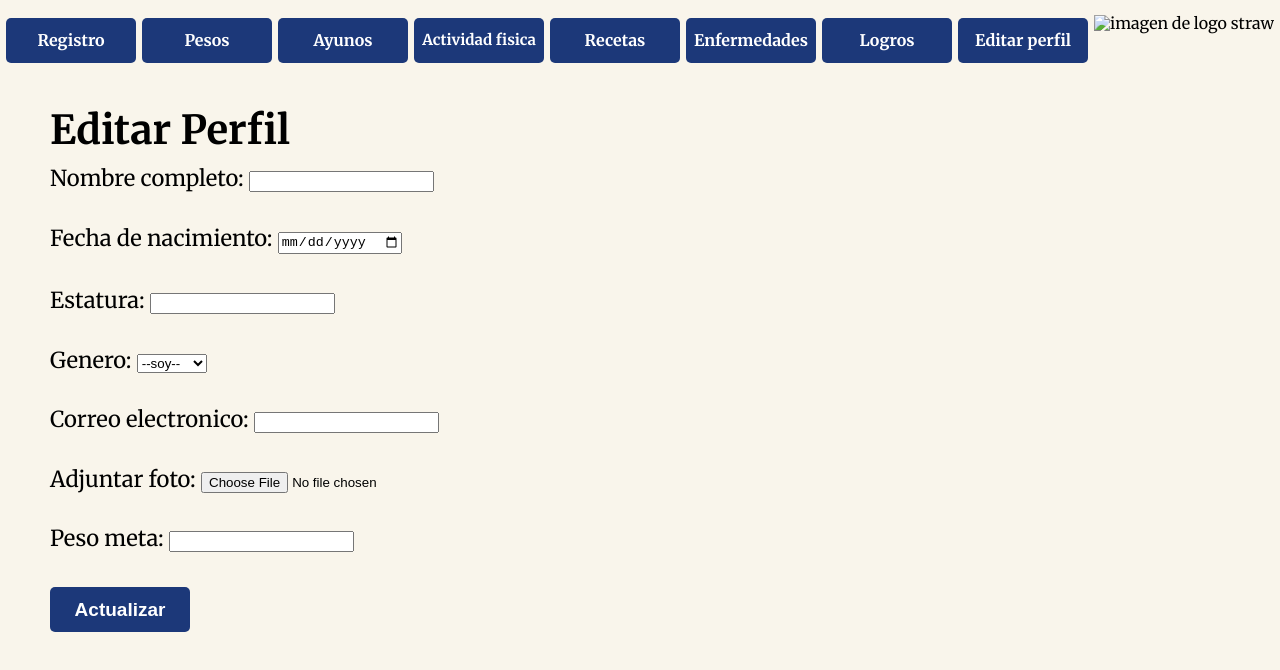
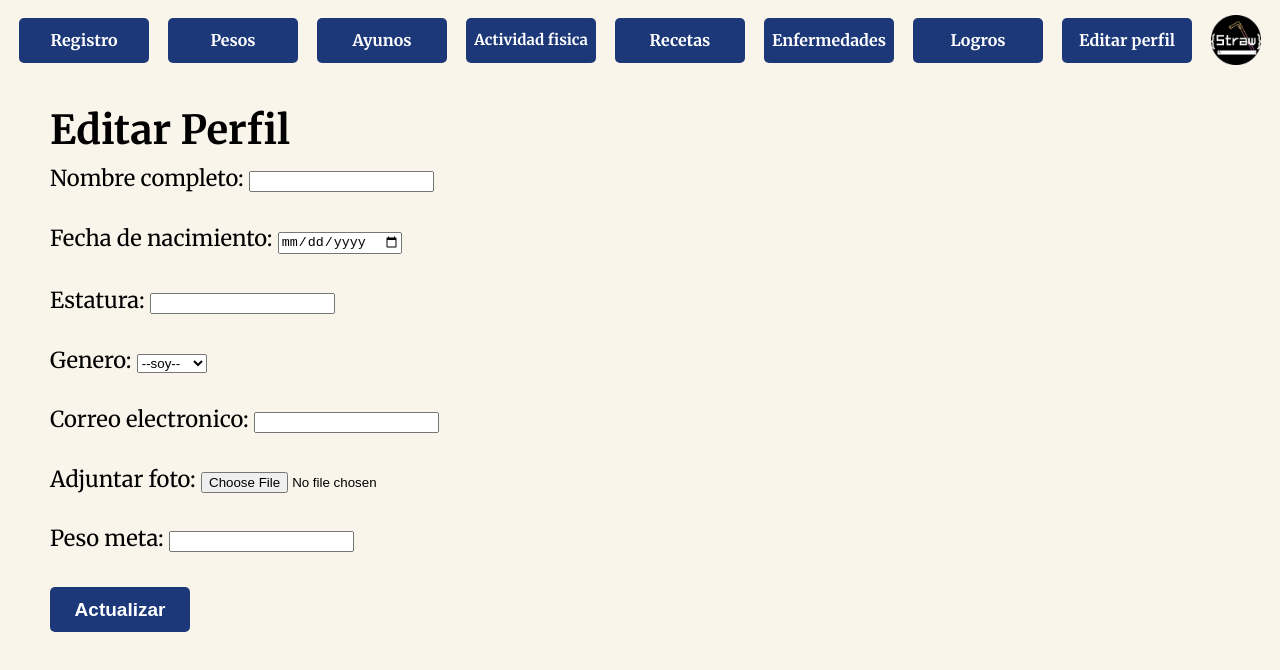
Before and after one commit to AndresV29/Proyecto1_Straw, a plain HTML site: page html/editar.html in a window 1280 px wide. Drawn offline with Linux system fonts and the light colour scheme; files whose address does not match are found by name.

Commit message:
Update editar.html

```diff
--- a/html/editar.html
+++ b/html/editar.html
@@ -24,7 +24,7 @@
             <a href="" class="links-nav">Enfermedades</a>
             <a href="" class="links-nav">Logros</a>
             <a href="/html/editar.html" class="links-nav">Editar perfil</a>
-            <img src="/imgs/straw_logo.png" alt="imagen de logo straw">
+            <img src="/imagenes/straw_logo.png" alt="imagen de logo straw">
         </nav>
     </header>
     <main class="main-registro">
```
